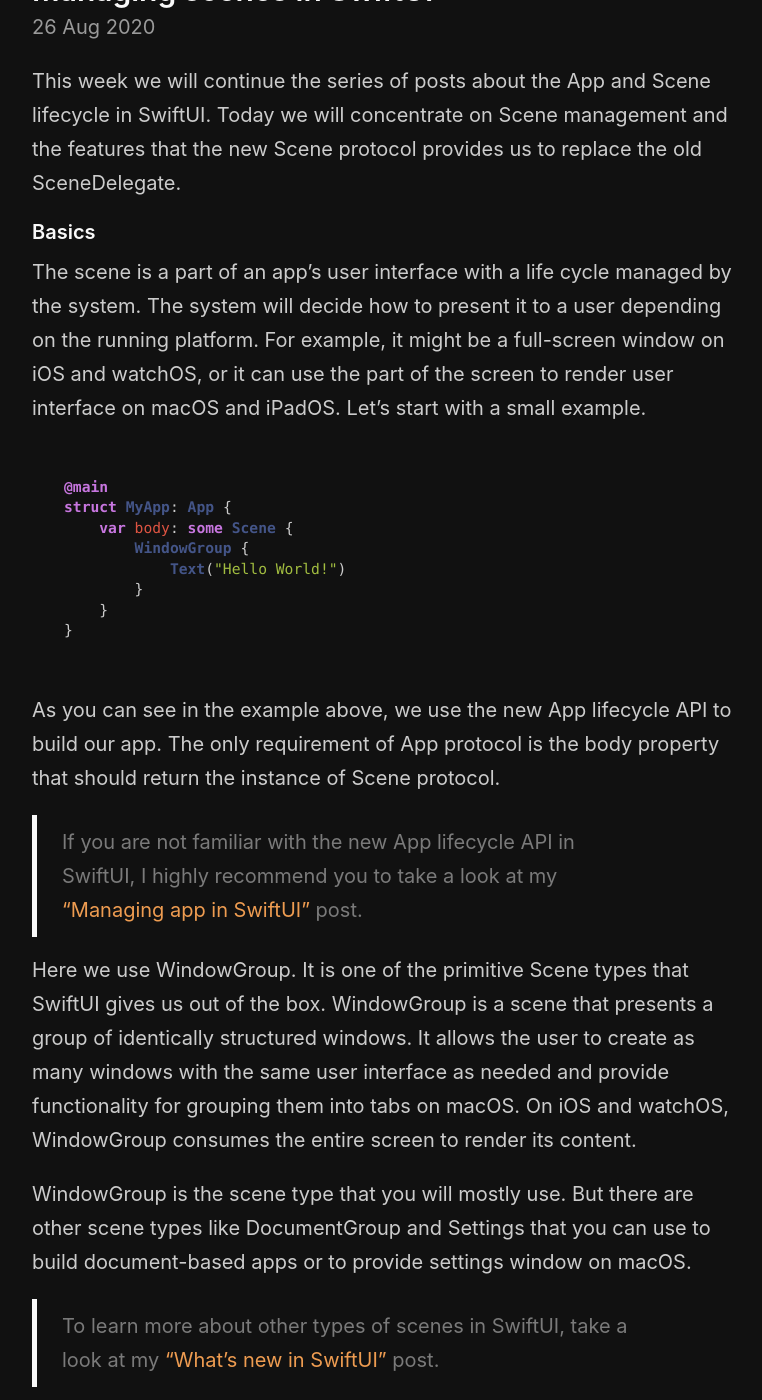
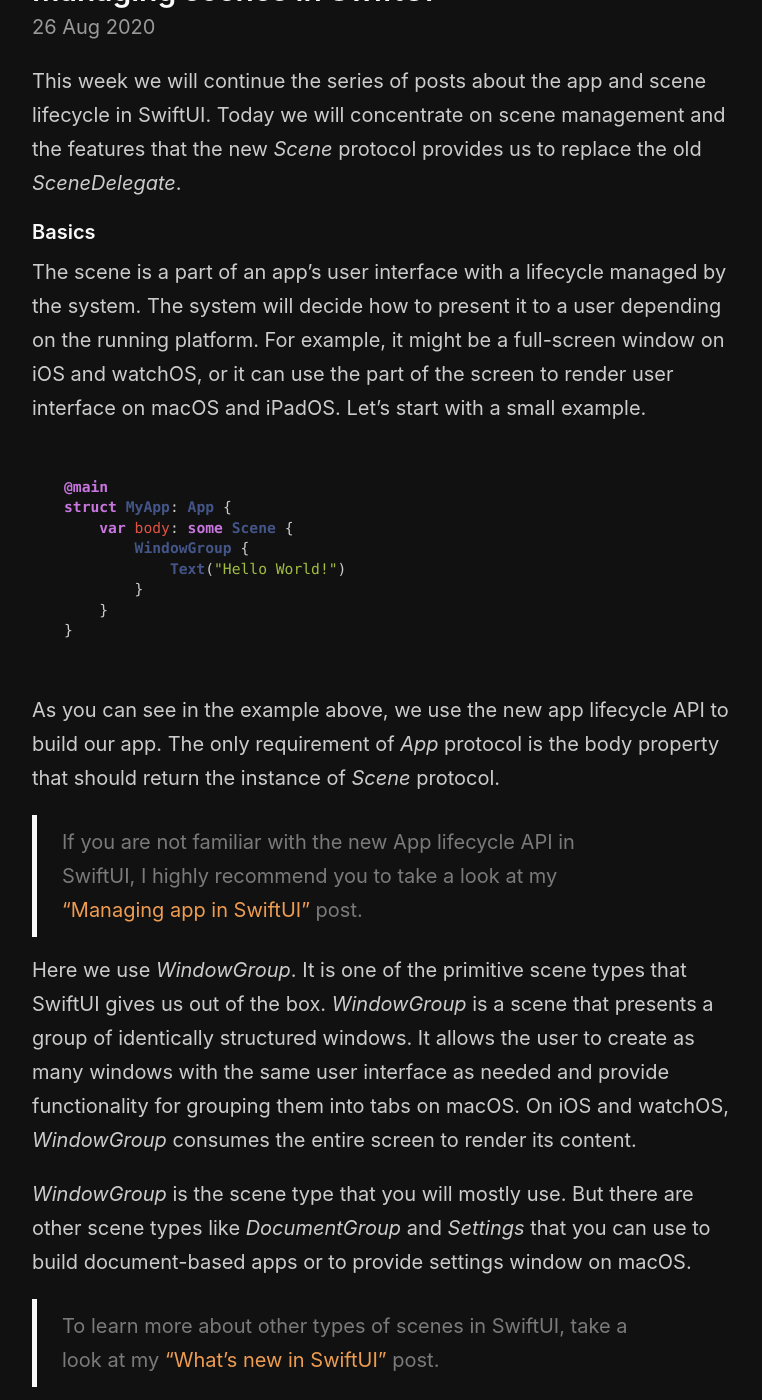
Before and after one commit to mecid/mecid.github.io, a Jekyll site: the page built from _posts/2020-08-26-managing-scenes-in-swiftui.md, in a window 1280 px wide and 1400 px high, scrolled down 212 px. Shown: the whole window, without its empty margins (258-1020 px from the left). Built offline with Jekyll 4.4.1, drawn with Linux system fonts in a browser that asks for light colours; some of the changed text lies outside the part shown.

Commit message:
Update 2020-08-26-managing-scenes-in-swiftui.md

````diff
--- a/_posts/2020-08-26-managing-scenes-in-swiftui.md
+++ b/_posts/2020-08-26-managing-scenes-in-swiftui.md
@@ -5,10 +5,10 @@ image: /public/wwdc20.jpg
 category: Data Flow
 ---
 
-This week we will continue the series of posts about the App and Scene lifecycle in SwiftUI. Today we will concentrate on Scene management and the features that the new Scene protocol provides us to replace the old SceneDelegate.
+This week we will continue the series of posts about the app and scene lifecycle in SwiftUI. Today we will concentrate on scene management and the features that the new *Scene* protocol provides us to replace the old *SceneDelegate*.
 
 #### Basics
-The scene is a part of an app's user interface with a life cycle managed by the system. The system will decide how to present it to a user depending on the running platform. For example, it might be a full-screen window on iOS and watchOS, or it can use the part of the screen to render user interface on macOS and iPadOS. Let's start with a small example.
+The scene is a part of an app's user interface with a lifecycle managed by the system. The system will decide how to present it to a user depending on the running platform. For example, it might be a full-screen window on iOS and watchOS, or it can use the part of the screen to render user interface on macOS and iPadOS. Let's start with a small example.
 
 ```swift
 @main
@@ -21,18 +21,18 @@ struct MyApp: App {
 }
 ```
 
-As you can see in the example above, we use the new App lifecycle API to build our app. The only requirement of App protocol is the body property that should return the instance of Scene protocol.
+As you can see in the example above, we use the new app lifecycle API to build our app. The only requirement of *App* protocol is the body property that should return the instance of *Scene* protocol.
 
 > If you are not familiar with the new App lifecycle API in SwiftUI, I highly recommend you to take a look at my ["Managing app in SwiftUI"](/2020/08/19/managing-app-in-swiftui/) post.
 
-Here we use WindowGroup. It is one of the primitive Scene types that SwiftUI gives us out of the box. WindowGroup is a scene that presents a group of identically structured windows. It allows the user to create as many windows with the same user interface as needed and provide functionality for grouping them into tabs on macOS. On iOS and watchOS, WindowGroup consumes the entire screen to render its content.
+Here we use *WindowGroup*. It is one of the primitive scene types that SwiftUI gives us out of the box. *WindowGroup* is a scene that presents a group of identically structured windows. It allows the user to create as many windows with the same user interface as needed and provide functionality for grouping them into tabs on macOS. On iOS and watchOS, *WindowGroup* consumes the entire screen to render its content.
 
-WindowGroup is the scene type that you will mostly use. But there are other scene types like DocumentGroup and Settings that you can use to build document-based apps or to provide settings window on macOS.
+*WindowGroup* is the scene type that you will mostly use. But there are other scene types like *DocumentGroup* and *Settings* that you can use to build document-based apps or to provide settings window on macOS.
 
 > To learn more about other types of scenes in SwiftUI, take a look at my ["What's new in SwiftUI"](/2020/06/23/what-is-new-in-swiftui/) post.
 
 #### Scene phase
-There are several scene callbacks like sceneDidBecomeActive and sceneWillEnterForeground that we used to handle in SceneDelegate. SwiftUI gives us a new solution to achieve the same result in a new way. Scenes provide us the onChange modifier and scene phase environment value that we can use to handle scene state changes. Let's take a look at the example.
+There are several scene callbacks like *sceneDidBecomeActive* and *sceneWillEnterForeground* that we used to handle in *SceneDelegate*. SwiftUI gives us a new solution to achieve the same result in a new way. Scenes provide us the *onChange* modifier and scene phase environment value that we can use to handle scene state changes. Let's take a look at the example.
 
 ```swift
 import SwiftUI
@@ -63,7 +63,7 @@ struct CardioBotApp: App {
 }
 ```
 
-SwiftUI will run the call the closure that you pass to the onChange modifier when the value of scene phase changes.
+SwiftUI will run the call the closure that you pass to the *onChange* modifier when the value of scene phase changes.
 
 #### Custom scenes
 The composition is my favorite feature of SwiftUI. You can create many small views and compose them together into a complex picture. The same rule applies to scenes. You can create your custom scene that uses primitive scenes provided by SwiftUI.
@@ -92,7 +92,7 @@ struct MainScene: Scene {
 }
 ```
 
-We create a custom scene type that conforms to Scene protocol. The only requirement is the body property that should also return an instance of scene protocol. My app is derived by a global store that I ask to fetch data when the scene becomes active. I even start observers when the scene enters the background.
+We create a custom scene type that conforms to *Scene* protocol. The only requirement is the body property that should also return an instance of scene protocol. My app is derived by a global store that I ask to fetch data when the scene becomes active. I even start observers when the scene enters the background.
 
 On the other hand, my watchOS app doesn't have background observers. It also provides an additional scene for handling dynamic notifications in SwiftUI. That's why I decided to create another scene for the watchOS app.
 
````
